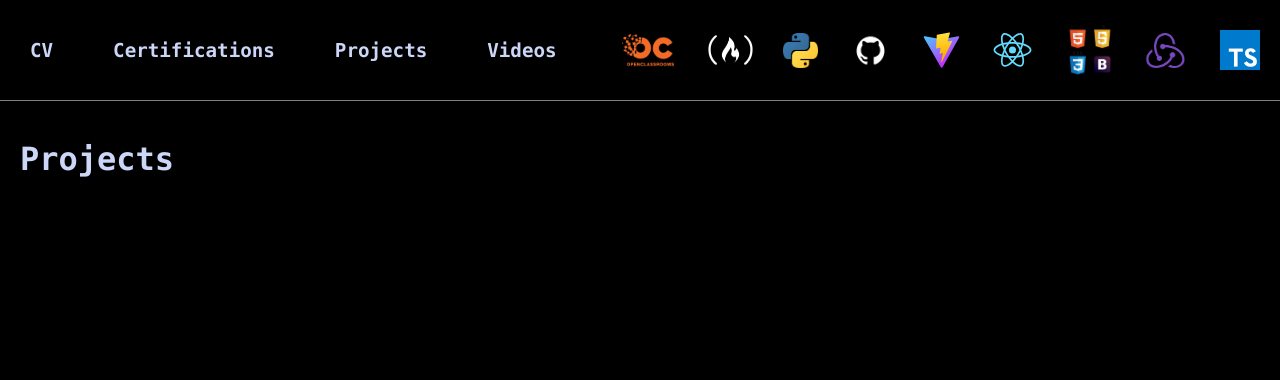
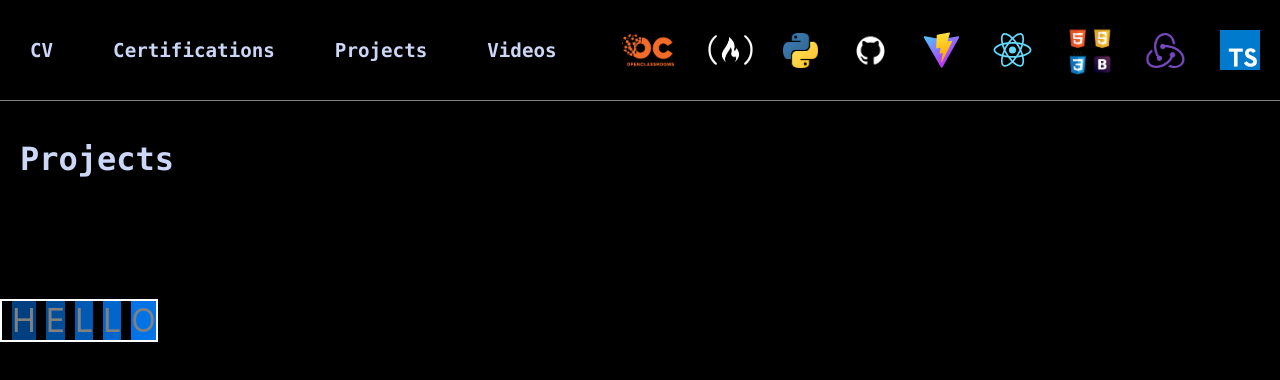
Before and after one commit to TLRKiliann/portfolio, a React (Create React App) app in the folder my-portfolio/: page /Projects in a window 1280 px wide. Shown: the top 380 px of the page. Built offline with nearby package versions, Linux system fonts and the light colour scheme.

Commit message:
styles at work

```diff
--- a/my-portfolio/src/Pages/Projects.jsx
+++ b/my-portfolio/src/Pages/Projects.jsx
@@ -3,7 +3,23 @@ import '../styles/projects.scss';
 export const Projects = () => {
   return (
     <div className="videos">
-      <h1 className="main--projecttitle">Projects</h1>
+
+      <h1 className="main--projecttitle">
+        Projects
+      </h1>
+
+      <div className="parent--div">
+        <div className="abs--div">
+          <div className="child--div">
+            <span>H</span>
+            <span>E</span>
+            <span>L</span>
+            <span>L</span>
+            <span>O</span>
+          </div>
+        </div>
+      </div>
+
     </div>
   );
 }
--- a/my-portfolio/src/Pages/Videos.jsx
+++ b/my-portfolio/src/Pages/Videos.jsx
@@ -1,3 +1,4 @@
+import Video from '../assets/videos/videos_vid.mp4';
 import YouTube from 'react-youtube';
 import '../styles/videos.scss';
 
@@ -11,6 +12,11 @@ export const Videos = () => {
 
   return (
     <div className="videos">
+
+      <video className="video--portfolio" autoPlay>
+        <source src={Video} type="video/mp4" />
+        Your browser does not support the video tag.
+      </video>
 
       <h1 className="main--title">Videos</h1>
 
--- a/my-portfolio/src/styles/cv.scss
+++ b/my-portfolio/src/styles/cv.scss
@@ -9,6 +9,8 @@
   background: black;
   opacity: 1;
   color: white;
+
+  overflow: hidden;
 }
 
 .main--cvtitle {
--- a/my-portfolio/src/styles/projects.scss
+++ b/my-portfolio/src/styles/projects.scss
@@ -18,3 +18,33 @@
 
   color: #ccd6f6;
 }
+
+/*Animation Scss*/
+
+.parent--div {
+  position: relative;
+}
+
+.abs--div {
+  position: absolute;
+  top: 100px;
+  right: 0px;
+  bottom: 0px;
+  left: 0px;
+  font-size: 2rem;
+}
+
+.child--div {
+  position: absolute;
+  border: 2px solid white;
+  color: grey;
+}
+
+$base-color: #036;
+
+@for $i from 1 through 5 {
+  span:nth-child(5n + #{$i}) {
+    background-color: lighten($base-color, $i * 5%);
+    margin-left: 10px;
+  }
+}
--- a/my-portfolio/src/styles/videos.scss
+++ b/my-portfolio/src/styles/videos.scss
@@ -1,3 +1,35 @@
+.video--portfolio {
+  position: absolute;
+  top: 0px;
+  width: 100vw;
+  height: 98vh;
+
+  opacity: 0;
+
+  animation-name: videostart;
+  animation-delay: 0s;
+  animation-iteration-count: 1;
+  animation-duration: 4.2s;
+}
+
+@keyframes videostart {
+  0% {
+    opacity: 1;
+  }
+  25% {
+    opacity: 1;
+  }
+  50% {
+    opacity: 1;
+  }
+  75% {
+    opacity: 0.5;
+  }
+  100% {
+    opacity: 0;
+  }
+}
+
 .videos {
   position: absolute;
   top: 100px;
```
